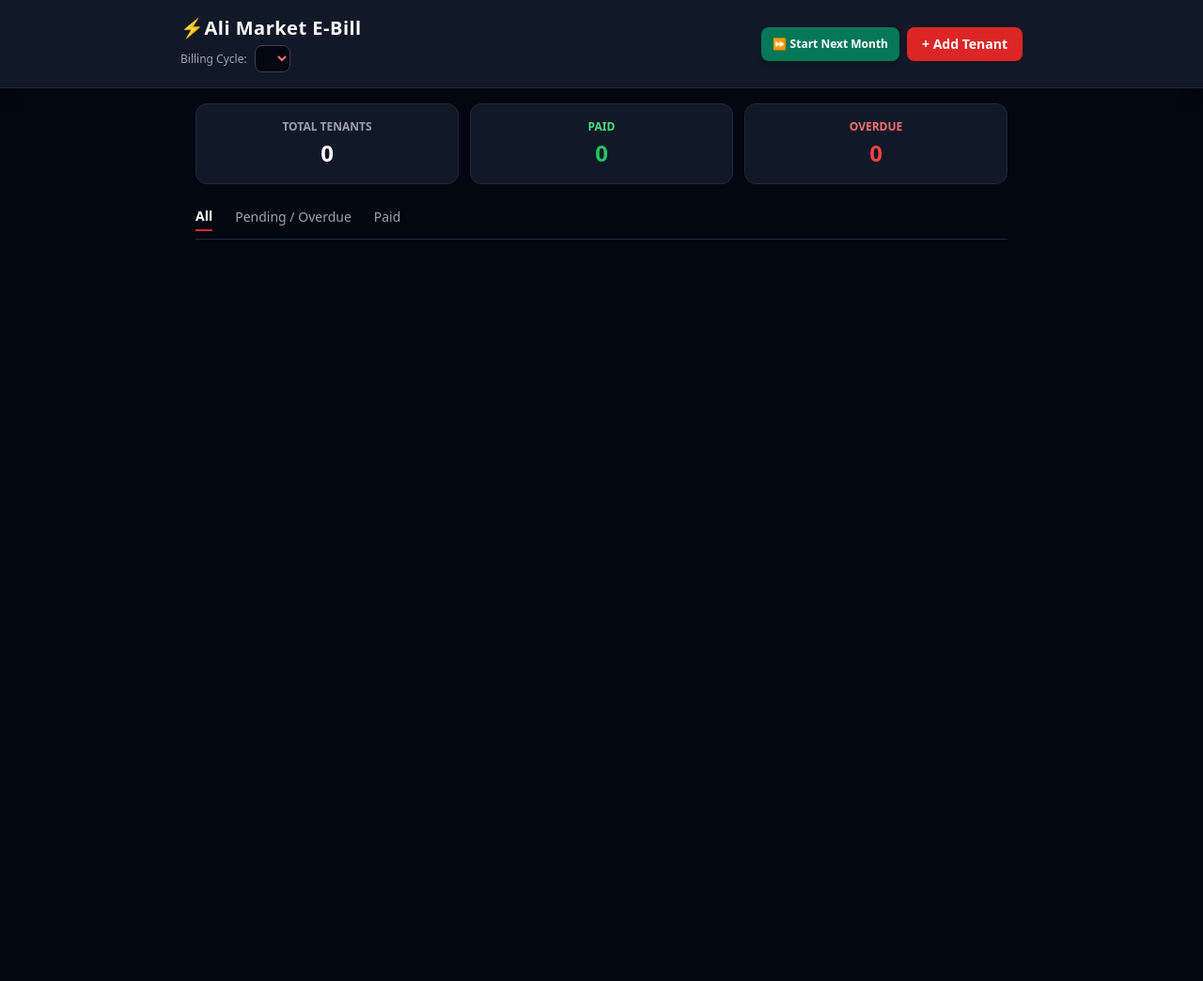
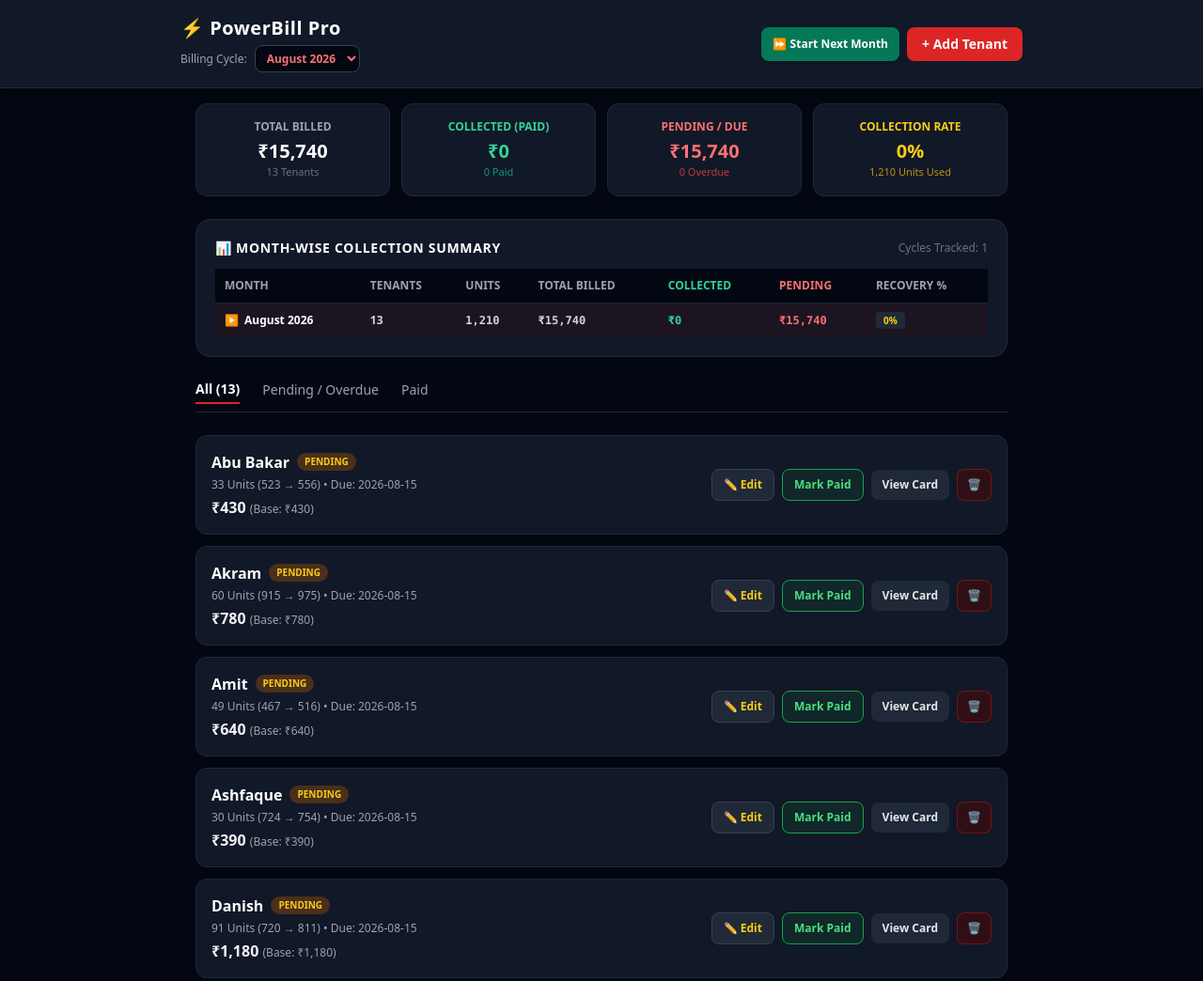
Before and after one commit to san06190/Ali_Market, a plain HTML site: page index.html in a window 1280 px wide. Shown: the top 1044 px of the page at 94% size. Before the commit the page ends 800 px from the top, so only its background shows below. Drawn offline with nearby package versions, Linux system fonts and the light colour scheme.

Commit message:
Update index.html

```diff
--- a/index.html
+++ b/index.html
@@ -20,7 +20,7 @@
   <header class="bg-gray-900 border-b border-gray-800 p-4 sticky top-0 z-20 shadow-lg">
     <div class="max-w-4xl mx-auto flex flex-col sm:flex-row justify-between sm:items-center gap-3">
       <div>
-        <h1 class="text-xl font-black text-white tracking-wide">⚡Ali Market E-Bill</h1>
+        <h1 class="text-xl font-black text-white tracking-wide">⚡ PowerBill Pro</h1>
         <div class="flex items-center gap-2 mt-1">
           <label class="text-xs text-gray-400">Billing Cycle:</label>
           <select id="cycle-select" onchange="switchCycle(this.value)" class="bg-gray-950 border border-gray-700 text-red-400 font-bold text-xs rounded-lg px-2 py-1 focus:ring-1 focus:ring-red-500">
@@ -41,19 +41,55 @@
 
   <main class="max-w-4xl mx-auto p-4 space-y-6">
 
-    <!-- Stats Summary -->
-    <section class="grid grid-cols-3 gap-3">
+    <!-- Overall Collection & Stats Summary -->
+    <section class="grid grid-cols-2 sm:grid-cols-4 gap-3">
       <div class="bg-gray-900 border border-gray-800 p-3 sm:p-4 rounded-xl text-center">
-        <p class="text-[10px] sm:text-xs text-gray-400 font-bold uppercase">Total Tenants</p>
-        <p id="stat-total" class="text-xl sm:text-2xl font-black text-white mt-1">0</p>
+        <p class="text-[10px] sm:text-xs text-gray-400 font-bold uppercase">Total Billed</p>
+        <p id="stat-billed-amt" class="text-lg sm:text-xl font-black text-white mt-1">₹0</p>
+        <p id="stat-total" class="text-[11px] text-gray-500 font-medium">0 Tenants</p>
       </div>
       <div class="bg-gray-900 border border-gray-800 p-3 sm:p-4 rounded-xl text-center">
-        <p class="text-[10px] sm:text-xs text-green-400 font-bold uppercase">Paid</p>
-        <p id="stat-paid" class="text-xl sm:text-2xl font-black text-green-500 mt-1">0</p>
+        <p class="text-[10px] sm:text-xs text-emerald-400 font-bold uppercase">Collected (Paid)</p>
+        <p id="stat-paid-amt" class="text-lg sm:text-xl font-black text-emerald-400 mt-1">₹0</p>
+        <p id="stat-paid" class="text-[11px] text-emerald-500/80 font-medium">0 Paid</p>
       </div>
       <div class="bg-gray-900 border border-gray-800 p-3 sm:p-4 rounded-xl text-center">
-        <p class="text-[10px] sm:text-xs text-red-400 font-bold uppercase">Overdue</p>
-        <p id="stat-overdue" class="text-xl sm:text-2xl font-black text-red-500 mt-1">0</p>
+        <p class="text-[10px] sm:text-xs text-red-400 font-bold uppercase">Pending / Due</p>
+        <p id="stat-due-amt" class="text-lg sm:text-xl font-black text-red-400 mt-1">₹0</p>
+        <p id="stat-overdue" class="text-[11px] text-red-500/80 font-medium">0 Overdue</p>
+      </div>
+      <div class="bg-gray-900 border border-gray-800 p-3 sm:p-4 rounded-xl text-center">
+        <p class="text-[10px] sm:text-xs text-yellow-400 font-bold uppercase">Collection Rate</p>
+        <p id="stat-collection-rate" class="text-lg sm:text-xl font-black text-yellow-400 mt-1">0%</p>
+        <p id="stat-units-total" class="text-[11px] text-yellow-500/80 font-medium">0 Units Used</p>
+      </div>
+    </section>
+
+    <!-- Month-Wise Historical Summary Card -->
+    <section class="bg-gray-900 border border-gray-800 rounded-2xl p-4 sm:p-5 space-y-3">
+      <div class="flex justify-between items-center">
+        <h2 class="text-sm font-bold text-white uppercase tracking-wider flex items-center gap-2">
+          📊 Month-Wise Collection Summary
+        </h2>
+        <span class="text-xs text-gray-500" id="cycle-count-badge">Cycles Tracked: 1</span>
+      </div>
+      <div class="overflow-x-auto">
+        <table class="w-full text-left text-xs text-gray-300">
+          <thead class="bg-gray-950 text-gray-400 uppercase font-bold border-b border-gray-800">
+            <tr>
+              <th class="p-2.5">Month</th>
+              <th class="p-2.5">Tenants</th>
+              <th class="p-2.5">Units</th>
+              <th class="p-2.5">Total Billed</th>
+              <th class="p-2.5 text-emerald-400">Collected</th>
+              <th class="p-2.5 text-red-400">Pending</th>
+              <th class="p-2.5">Recovery %</th>
+            </tr>
+          </thead>
+          <tbody id="collection-history-body" class="divide-y divide-gray-800">
+            <!-- Rendered dynamically -->
+          </tbody>
+        </table>
       </div>
     </section>
 
@@ -66,7 +102,7 @@
 
     <!-- Tenant List -->
     <section id="tenant-list" class="space-y-3">
-      <!-- Tenant cards rendered dynamically -->
+      <!-- Dynamic list -->
     </section>
 
     <!-- Detail View & Dark Bill Card Preview -->
@@ -222,7 +258,7 @@
       { id: "13", name: "Zeeshan", phone: "919305062462", prevReading: 1498, currReading: 1556, consumed: 58, amountDue: 750, rate: 12.93, fine: 50, dueDate: "2026-08-15", status: "unpaid", history: [{month: "Jun", units: 50}, {month: "Jul", units: 55}, {month: "Aug", units: 58}] }
     ];
 
-
+    let allCycles = JSON.parse(localStorage.getItem("powerbill_cycles")) || ["2026-08"];
     let currentCycle = localStorage.getItem("powerbill_current_cycle") || "2026-08";
 
     if (!localStorage.getItem(`powerbill_data_2026-08`)) {
@@ -250,6 +286,7 @@
         if (c === currentCycle) opt.selected = true;
         select.appendChild(opt);
       });
+      document.getElementById("cycle-count-badge").innerText = `Cycles Tracked: ${allCycles.length}`;
     }
 
     function switchCycle(newCycle) {
@@ -432,19 +469,94 @@
       document.getElementById("detail-section").classList.add("hidden");
     }
 
+    function renderCollectionSummary() {
+      const tbody = document.getElementById("collection-history-body");
+      tbody.innerHTML = "";
+      const today = new Date().toISOString().split('T')[0];
+
+      allCycles.forEach(cycleKey => {
+        const cycleData = JSON.parse(localStorage.getItem(`powerbill_data_${cycleKey}`)) || [];
+        let totalBilled = 0;
+        let totalCollected = 0;
+        let totalUnits = 0;
+
+        cycleData.forEach(t => {
+          const consumed = t.consumed !== undefined ? t.consumed : (t.currReading - t.prevReading);
+          const isOverdue = t.dueDate < today && t.status === 'unpaid';
+          const totalTenantDue = isOverdue ? t.amountDue + t.fine : t.amountDue;
+
+          totalUnits += consumed;
+          totalBilled += totalTenantDue;
+          if (t.status === 'paid') {
+            totalCollected += t.amountDue;
+          }
+        });
+
+        const pending = Math.max(0, totalBilled - totalCollected);
+        const recoveryRate = totalBilled > 0 ? Math.round((totalCollected / totalBilled) * 100) : 0;
+        const isCurrentActive = cycleKey === currentCycle;
+
+        const row = document.createElement("tr");
+        row.className = isCurrentActive ? "bg-red-950/20 font-semibold" : "hover:bg-gray-950/50";
+        row.innerHTML = `
+          <td class="p-2.5 flex items-center gap-1.5">
+            ${isCurrentActive ? '<span class="text-red-500">▶</span>' : ''}
+            <span class="${isCurrentActive ? 'text-white font-bold' : 'text-gray-300'}">${formatCycleLabel(cycleKey)}</span>
+          </td>
+          <td class="p-2.5">${cycleData.length}</td>
+          <td class="p-2.5 font-mono">${totalUnits.toLocaleString()}</td>
+          <td class="p-2.5 font-mono">₹${totalBilled.toLocaleString()}</td>
+          <td class="p-2.5 font-mono text-emerald-400">₹${totalCollected.toLocaleString()}</td>
+          <td class="p-2.5 font-mono text-red-400">₹${pending.toLocaleString()}</td>
+          <td class="p-2.5">
+            <span class="px-2 py-0.5 rounded text-[10px] font-bold ${recoveryRate === 100 ? 'bg-emerald-950 text-emerald-400 border border-emerald-800' : 'bg-gray-800 text-yellow-400'}">
+              ${recoveryRate}%
+            </span>
+          </td>
+        `;
+        tbody.appendChild(row);
+      });
+    }
+
     function renderList() {
       const listEl = document.getElementById("tenant-list");
       listEl.innerHTML = "";
 
       let paidCount = 0;
       let overdueCount = 0;
+      let totalBilledAmt = 0;
+      let totalPaidAmt = 0;
+      let totalUnits = 0;
       const today = new Date().toISOString().split('T')[0];
 
       tenants.forEach(t => {
+        const consumed = t.consumed !== undefined ? t.consumed : (t.currReading - t.prevReading);
         const isOverdue = t.dueDate < today && t.status === 'unpaid';
-        if (t.status === 'paid') paidCount++;
+        const total = isOverdue ? t.amountDue + t.fine : t.amountDue;
+
+        totalUnits += consumed;
+        totalBilledAmt += total;
+
+        if (t.status === 'paid') {
+          paidCount++;
+          totalPaidAmt += t.amountDue;
+        }
         if (isOverdue) overdueCount++;
       });
+
+      const totalPendingAmt = Math.max(0, totalBilledAmt - totalPaidAmt);
+      const collectionPercent = totalBilledAmt > 0 ? Math.round((totalPaidAmt / totalBilledAmt) * 100) : 0;
+
+      // Update Top Stats
+      document.getElementById('stat-total').innerText = `${tenants.length} Tenants`;
+      document.getElementById('stat-billed-amt').innerText = `₹${totalBilledAmt.toLocaleString()}`;
+      document.getElementById('stat-paid').innerText = `${paidCount} Paid`;
+      document.getElementById('stat-paid-amt').innerText = `₹${totalPaidAmt.toLocaleString()}`;
+      document.getElementById('stat-overdue').innerText = `${overdueCount} Overdue`;
+      document.getElementById('stat-due-amt').innerText = `₹${totalPendingAmt.toLocaleString()}`;
+      document.getElementById('stat-collection-rate').innerText = `${collectionPercent}%`;
+      document.getElementById('stat-units-total').innerText = `${totalUnits.toLocaleString()} Units Used`;
+      document.getElementById('filter-all').innerText = `All (${tenants.length})`;
 
       const filtered = tenants.filter(t => {
         const isOverdue = t.dueDate < today && t.status === 'unpaid';
@@ -452,11 +564,6 @@
         if (currentFilter === 'unpaid') return t.status === 'unpaid';
         return true;
       });
-
-      document.getElementById('stat-total').innerText = tenants.length;
-      document.getElementById('stat-paid').innerText = paidCount;
-      document.getElementById('stat-overdue').innerText = overdueCount;
-      document.getElementById('filter-all').innerText = `All (${tenants.length})`;
 
       filtered.forEach(t => {
         const consumed = t.consumed !== undefined ? t.consumed : (t.currReading - t.prevReading);
@@ -496,6 +603,8 @@
         `;
         listEl.appendChild(card);
       });
+
+      renderCollectionSummary();
     }
 
     function filterTenants(type) {
```
Lines whose indentation alone changed are shown as unchanged.
